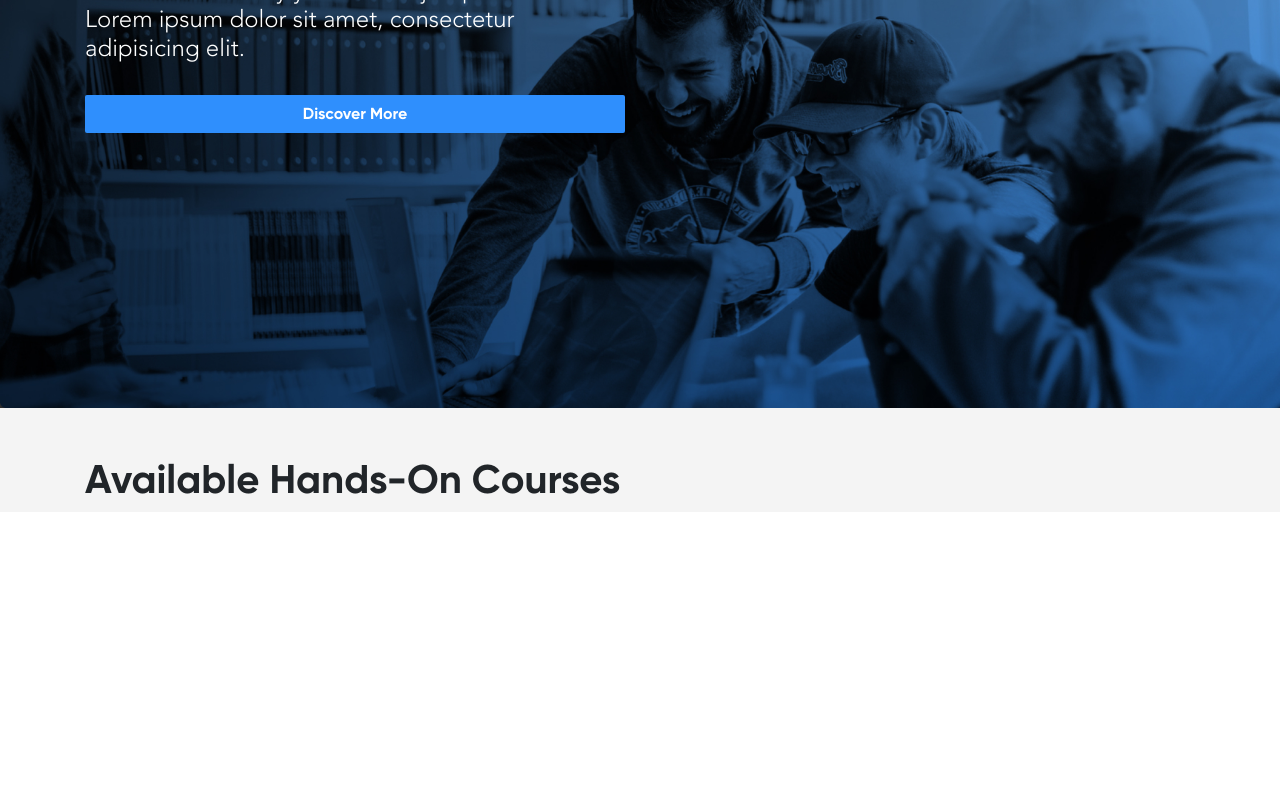
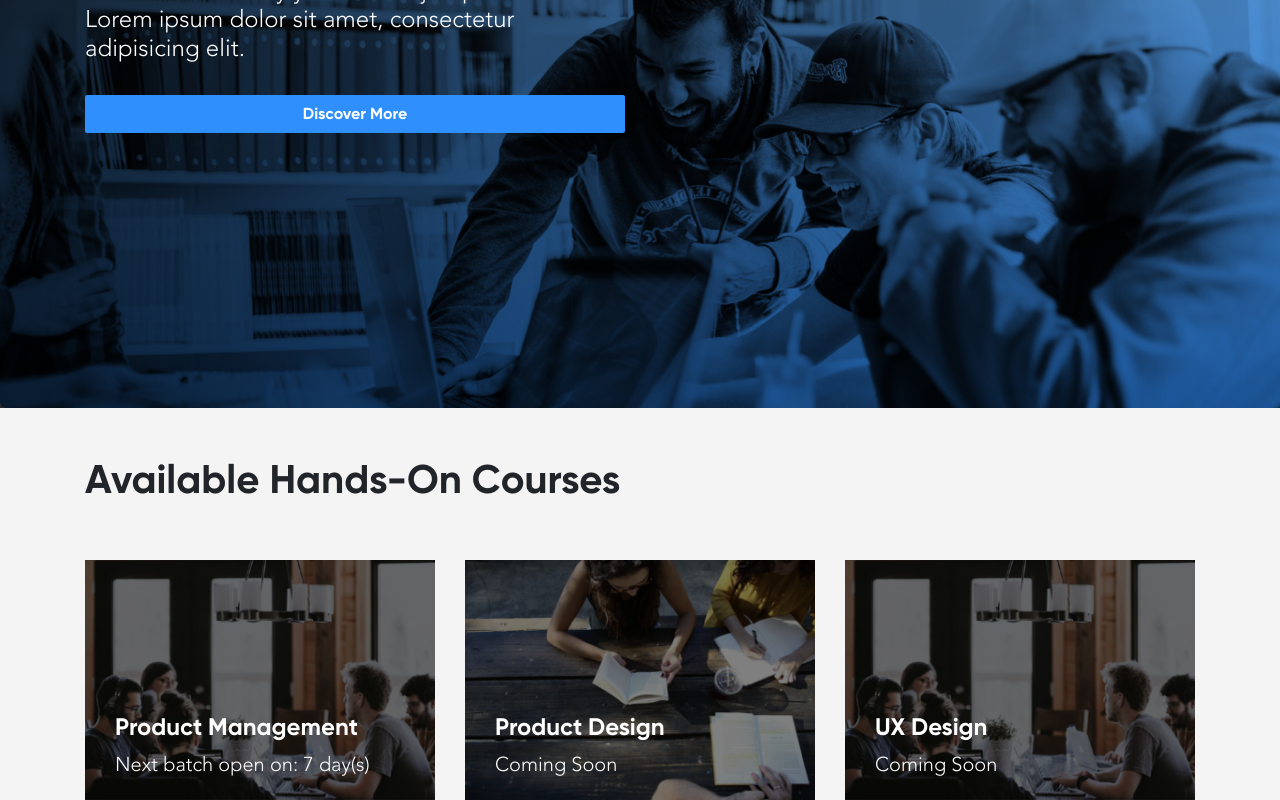
Before and after one commit to salvira3/hands-on, a React (Create React App) app: page / in a window 1280 px wide. Shown: the part 392-1192 px from the top of the page. Before the commit the page ends 904 px from the top, so only its background shows below. Built offline with nearby package versions, Linux system fonts and the light colour scheme.

Commit message:
course card

```diff
--- a/src/component/CourseCard.jsx
+++ b/src/component/CourseCard.jsx
@@ -0,0 +1,27 @@
+// props: title, subtitle, image?? logo here
+import React from 'react';
+import '../mystyle.css';
+
+export class CourseCard extends React.Component {
+  constructor(props) {
+    super(props);
+    this.state = {}
+    this.props = {
+      title: '',
+      subtitle: '',
+      img_url: '',
+    }
+  }
+  render() {
+    return(
+      <div className="col-md-4 col-sm-12 pt-5">
+        <div className="thumbnail-container">
+          <img src={require(`../asset/${this.props.img_url}.png`)} alt="course"/>
+          <h4 class="bold-title title">{this.props.title}</h4>
+          <h5 class="subtitle-content content">{this.props.subtitle}</h5>
+        </div>
+
+      </div>
+    )
+  }
+}
--- a/src/mystyle.css
+++ b/src/mystyle.css
@@ -59,7 +59,6 @@
   font-style: normal;
 }
 body {
-  /* sementara ya buat ngetes fontnya source sans pro dulu */
   font-family: 'Gilroy'
 }
 .bg-home {
@@ -96,3 +95,39 @@ body {
 .bg-home button {
   font-weight: 700;
 }
+.thumbnail-container {
+  height: 240px;
+  width: 100%;
+  position: relative;
+
+}
+.thumbnail-container img{
+  object-fit: cover;
+  width: 100%;
+  height: 100%;
+}
+.thumbnail-container::before {
+  content: '';
+  position: absolute;
+  width: 100%;
+  top: 0;
+  left: 0;
+  bottom: 0;
+  right: 0;
+  z-index: 1;
+  background: rgba(0, 0, 0, .5);
+}
+.thumbnail-container .title {
+  color: white;
+  position: absolute;
+  bottom: 50px;
+  left: 30px;
+  z-index: 2;
+}
+.thumbnail-container .content {
+  color: white;
+  position: absolute;
+  bottom: 15px;
+  left: 30px;
+  z-index: 2;
+}
--- a/src/screens/Home.jsx
+++ b/src/screens/Home.jsx
@@ -1,5 +1,6 @@
 import React from 'react';
 import { Header } from '../component/Header';
+import { CourseCard } from '../component/CourseCard'
 
 export class Home extends React.Component {
   constructor(props) {
@@ -17,6 +18,11 @@ export class Home extends React.Component {
                 <h1 className="bold-title">Available Hands-On Courses</h1>
               </div>
             </div>
+            <div className="row justify-content-md-center">
+              <CourseCard title="Product Management" subtitle="Next batch open on: 7 day(s)" img_url="card1"/>
+              <CourseCard title="Product Design" subtitle="Coming Soon" img_url="card2"/>
+              <CourseCard title="UX Design" subtitle="Coming Soon" img_url="card1"/>
+            </div>
           </div>
         </div>
       </div>
```
Also changed, not shown: src/asset/card1.png (added), src/asset/card2.png (added).
